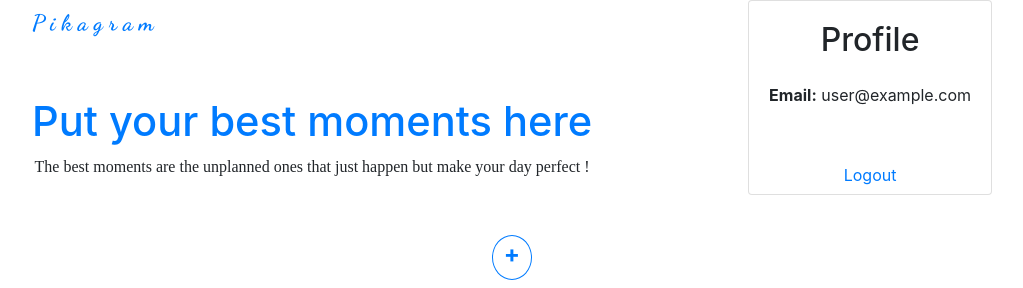
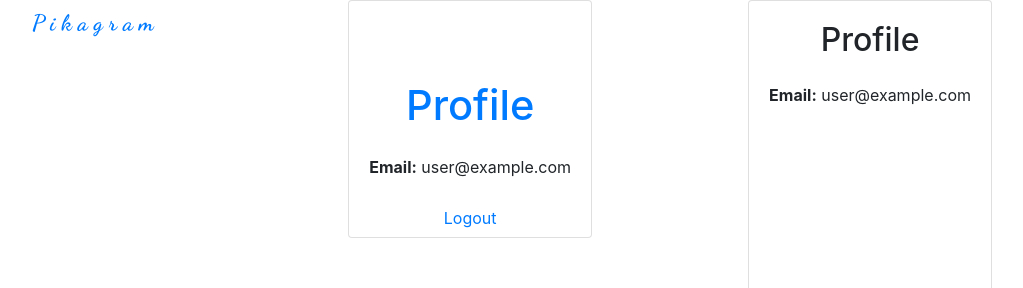
Before and after one commit to abhimishra01/pikagram, a React (Create React App) app: page /dashboard in a window 1280 px wide. Shown: the top 288 px of the page, without its empty margins (128-1151 px from the left). Built offline with nearby package versions, Linux system fonts and the light colour scheme; no server answers; the database is empty; sample sign-in values are in the browser's storage.

Commit message:
added logout button comp

```diff
--- a/src/comps/Title.js
+++ b/src/comps/Title.js
@@ -1,9 +1,13 @@
 import React from 'react';
+import LogoutBtn from './logoutBtn';
 
 const Title = () => {
   return (
     <div className="title">
-      <h1>Pikagram</h1>
+      <div className="upperCont">
+        <h1>Pikagram</h1>
+        <LogoutBtn/>
+        </div>
       <h2>Put your best moments here</h2>
       <p>The best moments are the unplanned ones that just happen but make your day perfect !</p>
     </div>
```
